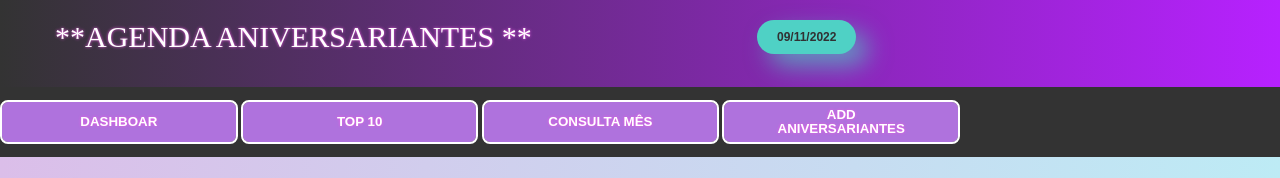
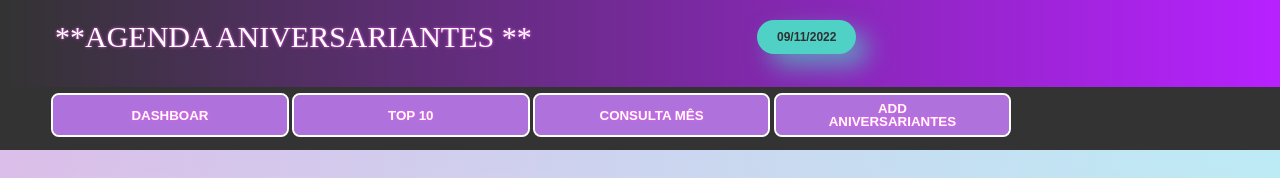
Before and after one commit to Luciara-Abreu/API_Aniversariantes_POSTGRES_FRONT, a React (Create React App) app: page / in a window 1280 px wide. Shown: the top 178 px of the page. Built offline with nearby package versions, Linux system fonts and the light colour scheme; no server answers; the database is empty.

Commit message:
update menu

```diff
--- a/src/App/components/header/styles.ts
+++ b/src/App/components/header/styles.ts
@@ -31,7 +31,7 @@ const ContainerMenu = styled.div`
   width: 75%;
   display: grid;
   grid-template-columns: 1fr 1fr 1fr 1fr;
-  margin: 1% 0 1% 0;
+  margin: 0.5% 0 1% 4%;
   gap: 0.2rem;
 `
 export {
```
